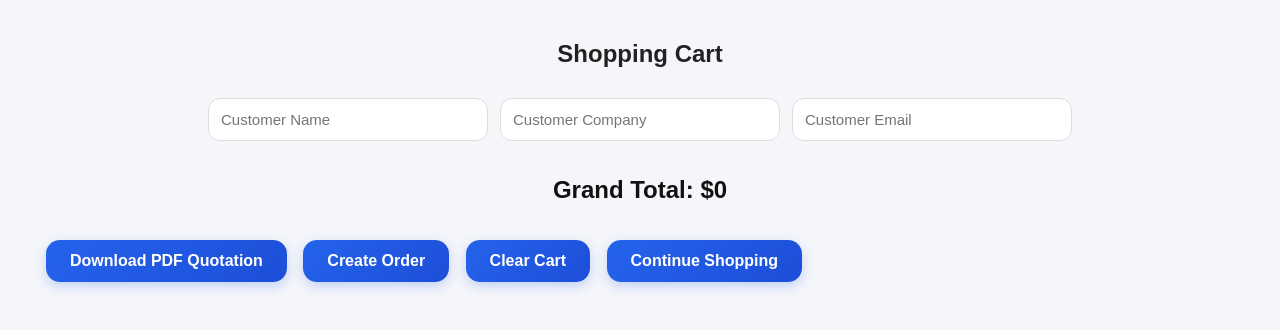
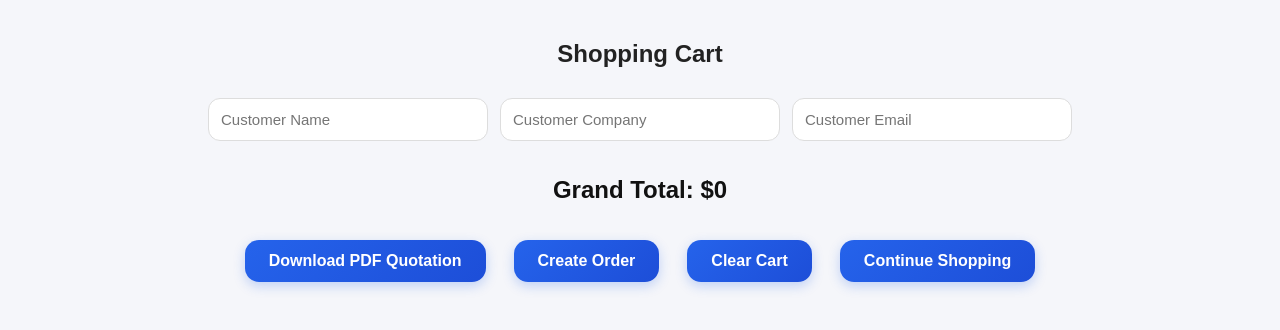
Before and after one commit to llyyyy129-sudo/bridgequotation-shop, a FastAPI app: page /cart.html in a window 1280 px wide. Shown: the top 330 px of the page. Run offline with FastAPI, Linux system fonts and the light colour scheme.

Commit message:
Update products

```diff
--- a/static/style.css
+++ b/static/style.css
@@ -332,3 +332,11 @@ input {
 .quotation-info input {
   width: 280px;
 }
+
+.cart-buttons {
+  display: flex;
+  justify-content: center;
+  gap: 16px;
+  flex-wrap: wrap;
+  margin: 30px auto;
+}
```
